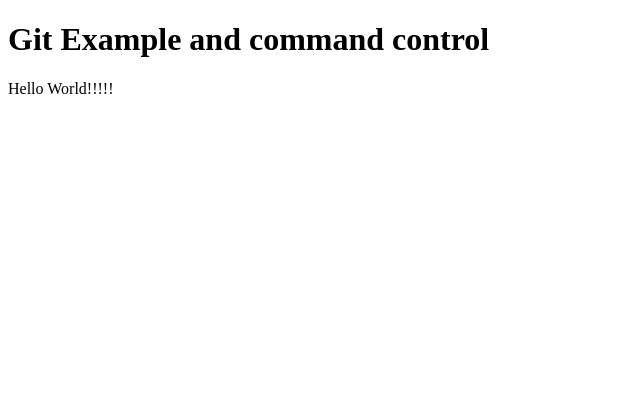
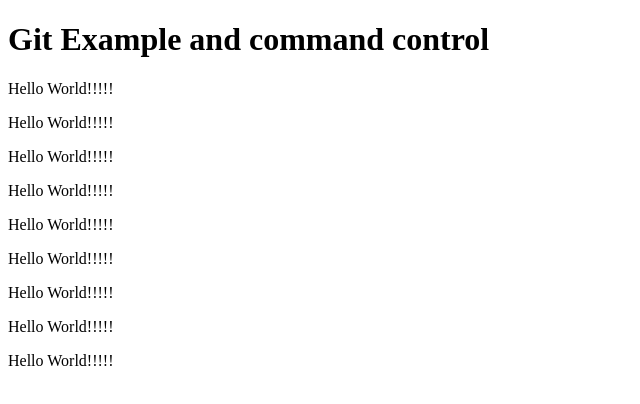
Before and after one commit to toopsie-dev/git-practice, a plain HTML site: page index.html in a window 1280 px wide. Shown: the whole page, without its empty margins (0-640 px from the left). Drawn offline with Linux system fonts and the light colour scheme.

Commit message:
Updated main index

```diff
--- a/index.html
+++ b/index.html
@@ -8,5 +8,13 @@
   <body>
     <h1>Git Example and command control</h1>
     <p>Hello World!!!!!</p>
+    <p>Hello World!!!!!</p>
+    <p>Hello World!!!!!</p>
+    <p>Hello World!!!!!</p>
+    <p>Hello World!!!!!</p>
+    <p>Hello World!!!!!</p>
+    <p>Hello World!!!!!</p>
+    <p>Hello World!!!!!</p>
+    <p>Hello World!!!!!</p>
   </body>
 </html>
```
